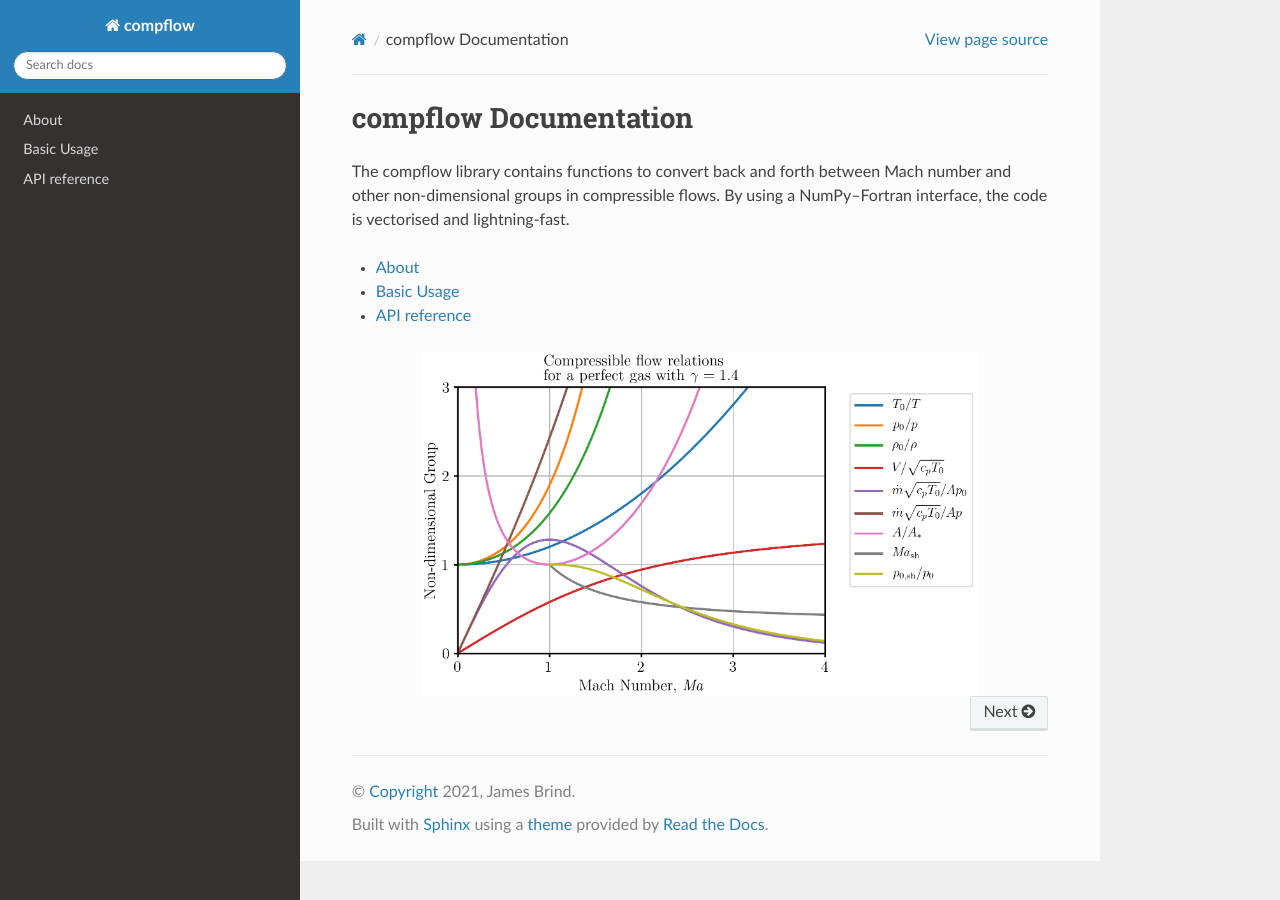
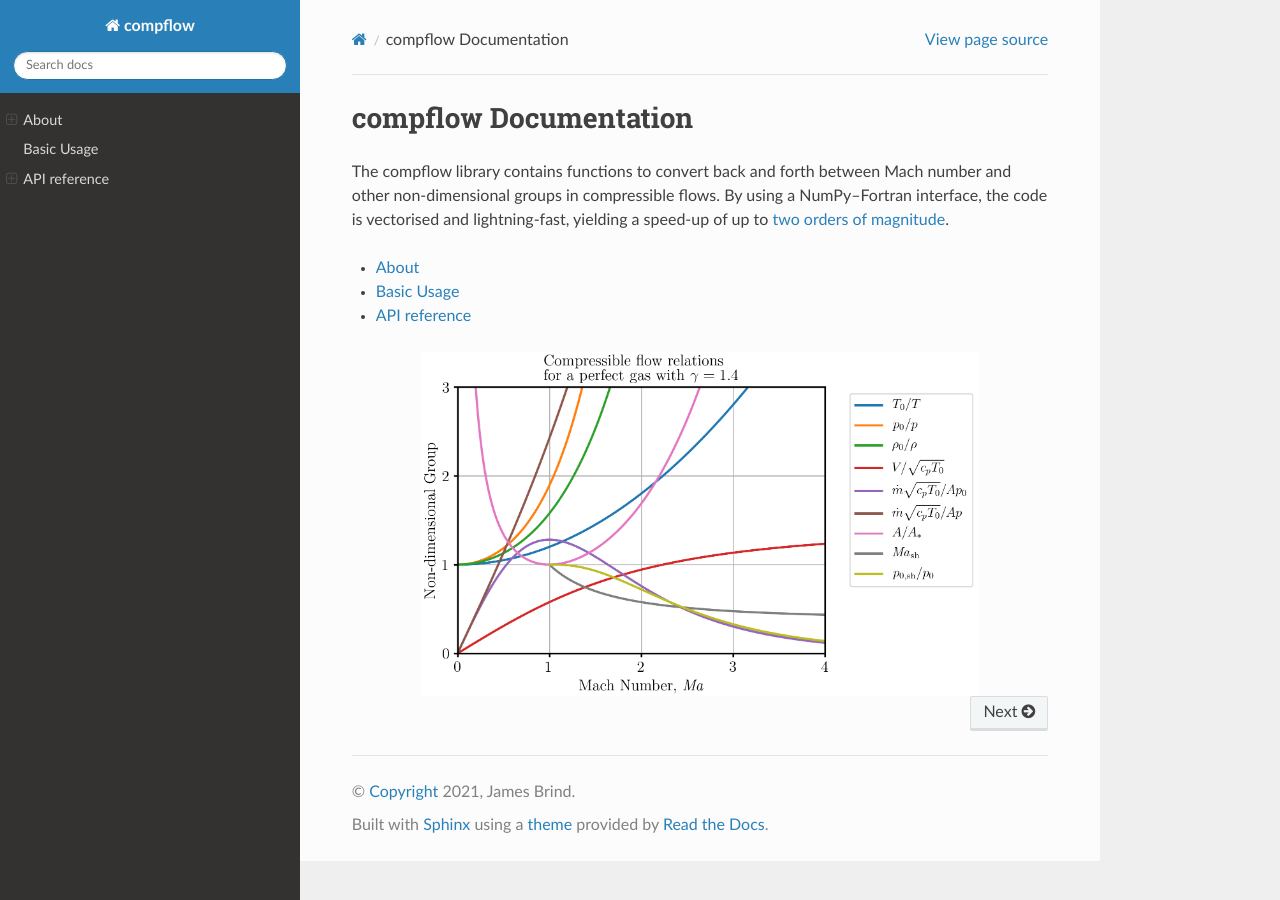
Before and after one commit to jb753/compflow, a Sphinx documentation site: the page built from docs/index.rst, in a window 1280 px wide. Built offline with Sphinx 7.4.7 and the Read the Docs theme 2.0.0, drawn with Linux system fonts in a browser that asks for light colours.

Commit message:
Finish benchmarks

```diff
--- a/docs/conf.py
+++ b/docs/conf.py
@@ -31,7 +31,8 @@
     'sphinx.ext.autodoc',
     'sphinx.ext.doctest',
     'sphinx.ext.napoleon',
-    'autodocsumm'
+    'autodocsumm',
+    # 'sphinxcontrib.fulltoc',
 ]
 
 # Add any paths that contain templates here, relative to this directory.
@@ -55,6 +56,10 @@
 # so a file named "default.css" will overwrite the builtin "default.css".
 html_static_path = ['_static']
 
+html_theme_options = {
+        'collapse_navigation': False,
+        }
+
 # # These paths are either relative to html_static_path
 # # or fully qualified paths (eg. https://...)
 # html_css_files = [
--- a/docs/index.rst
+++ b/docs/index.rst
@@ -3,7 +3,8 @@
 
 The compflow library contains functions to convert back and forth between Mach
 number and other non-dimensional groups in compressible flows. By using a
-NumPy--Fortran interface, the code is vectorised and lightning-fast.
+NumPy--Fortran interface, the code is vectorised and lightning-fast, yielding a
+speed-up of up to :ref:`two orders of magnitude <bench>`.
 
 .. toctree::
    :maxdepth: 1
```
Also changed, not shown: docs/about.rst (+49 -4 lines).
